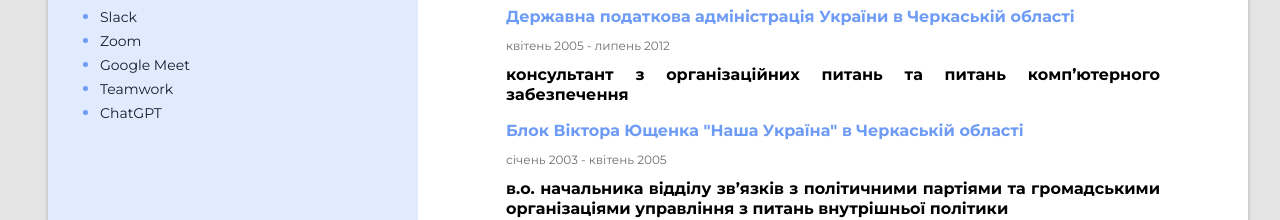
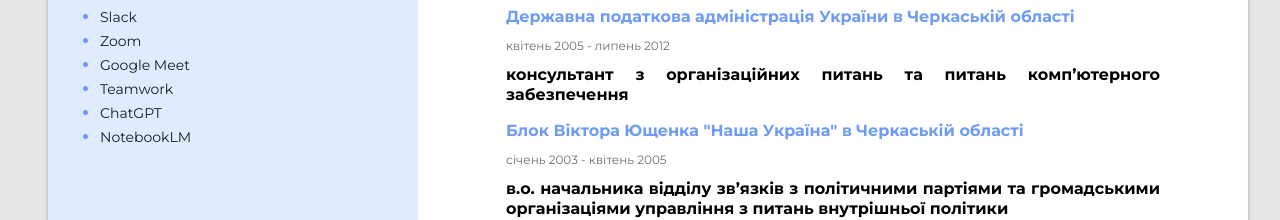
Before and after one commit to pancheshnyi/resume, a plain HTML site: page index.html in a window 1280 px wide. Shown: the part 960-1180 px from the top of the page. Drawn offline with Linux system fonts and the light colour scheme.

Commit message:
add notebooklm

```diff
--- a/index.html
+++ b/index.html
@@ -331,6 +331,9 @@
             <li class="soft-list-item">
               <span class="soft-list-text">ChatGPT</span>
             </li>
+            <li class="soft-list-item">
+              <span class="soft-list-text">NotebookLM</span>
+            </li>
           </ul>
         </div>
       </aside>
```
